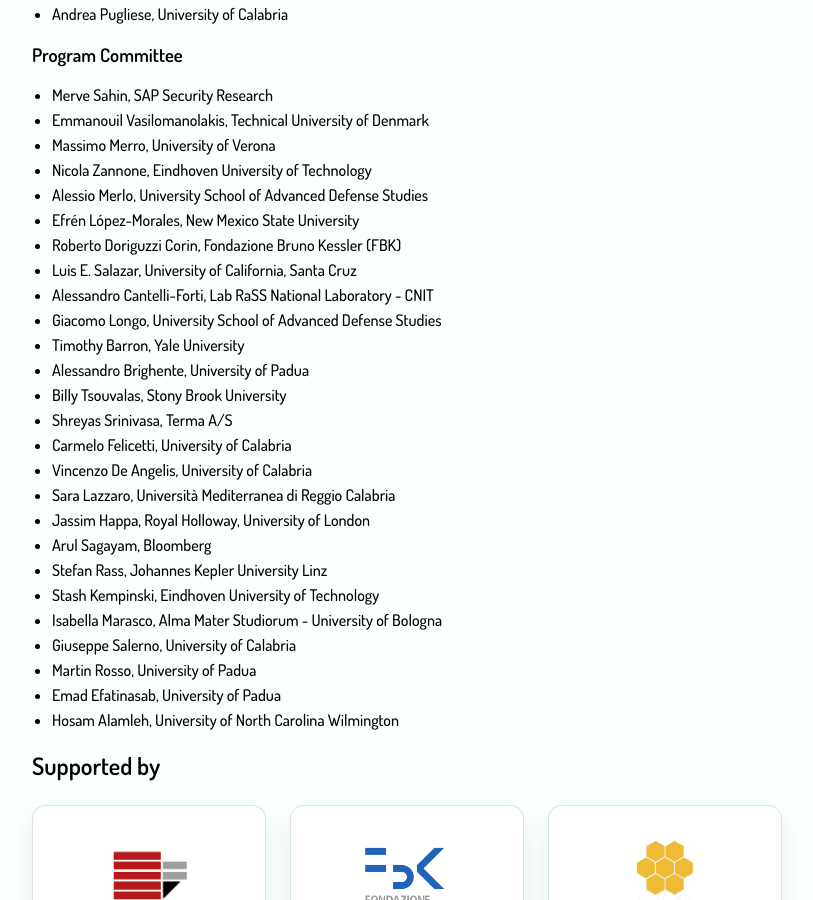
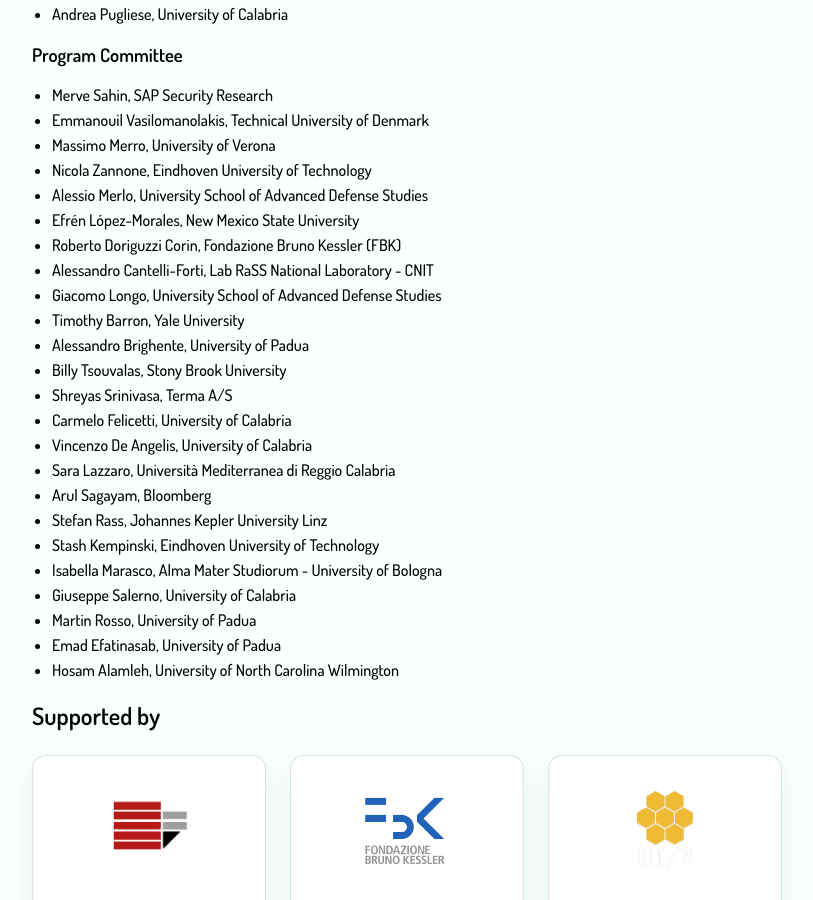
Before and after one commit to BillyPragSec/billypragsec.github.io, a Jekyll site: the page built from index.md, in a window 1280 px wide and 900 px high, scrolled down 3316 px. Shown: the whole window, without its empty margins (233-1046 px from the left). Built offline with Jekyll 4.4.1, drawn with Linux system fonts in a browser that asks for light colours; our own code applies the rules of GitHub Pages for plain Markdown files.

Commit message:
Update pc members

```diff
--- a/index.md
+++ b/index.md
@@ -101,7 +101,6 @@ The 2026 program committee will be announced soon.
 * Alessio Merlo, University School of Advanced Defense Studies
 * Efrén López-Morales, New Mexico State University
 * Roberto Doriguzzi Corin, Fondazione Bruno Kessler (FBK)
-* Luis E. Salazar, University of California, Santa Cruz
 * Alessandro Cantelli-Forti, Lab RaSS National Laboratory - CNIT
 * Giacomo Longo, University School of Advanced Defense Studies
 * Timothy Barron, Yale University
@@ -111,7 +110,6 @@ The 2026 program committee will be announced soon.
 * Carmelo Felicetti, University of Calabria
 * Vincenzo De Angelis, University of Calabria
 * Sara Lazzaro, Università Mediterranea di Reggio Calabria
-* Jassim Happa, Royal Holloway, University of London
 * Arul Sagayam, Bloomberg
 * Stefan Rass, Johannes Kepler University Linz
 * Stash Kempinski, Eindhoven University of Technology
```
